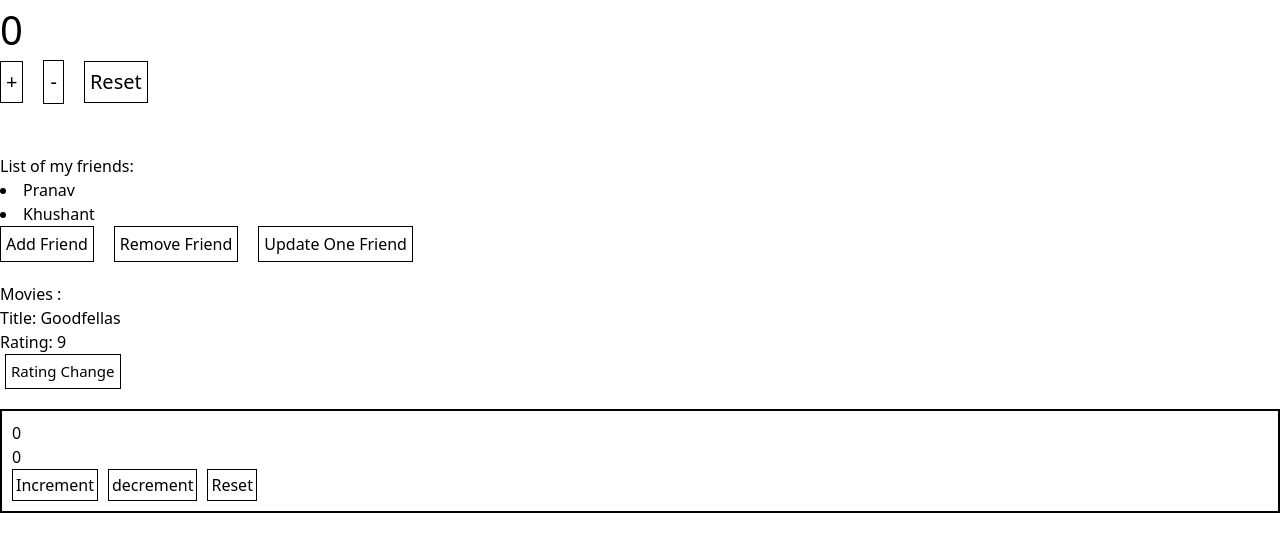
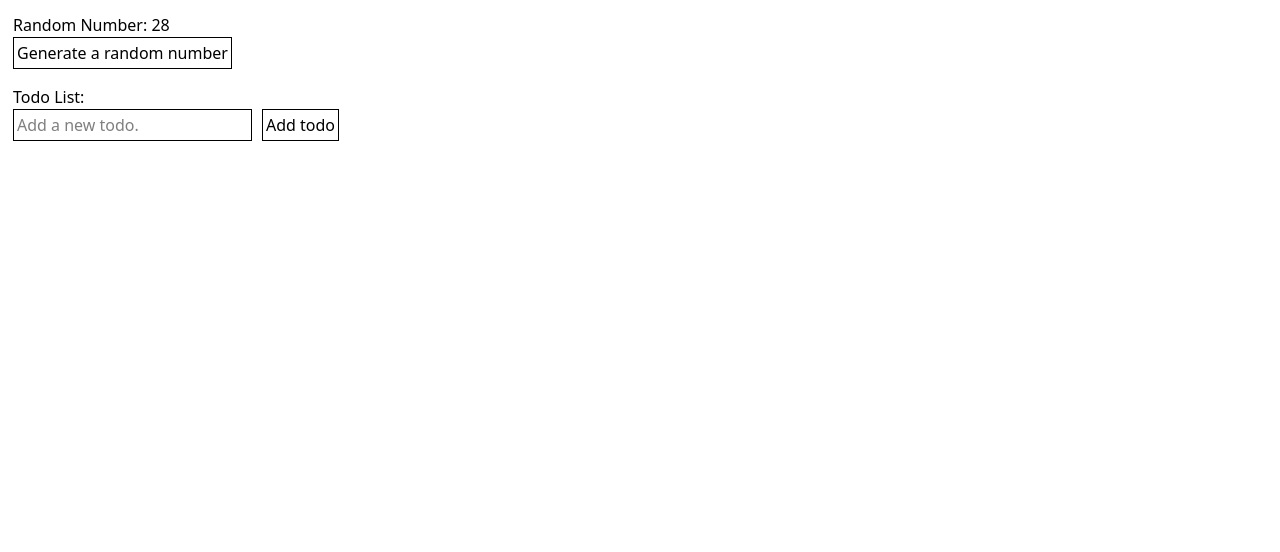
Before and after one commit to AtashiHatake/learning-react, a React (Vite) app: page / in a window 1280 px wide. Shown: the top 552 px of the page. Built offline with nearby package versions, Linux system fonts and the light colour scheme.

Commit message:
learning React state and hooks made a few projects like counter, handling arrays and objects in state and sharing state between components in react js

```diff
--- a/src/App.jsx
+++ b/src/App.jsx
@@ -17,13 +17,14 @@ import StylingCard from "./components/StylingCard";
 import State from "./components/State";
 import MoviesState from "./components/MoviesState";
 import ShareState from "./components/ShareState";
+import ExampleOne from "./components/ExampleOne";
+import TodoList from "./components/TodoList";
 
 
 const App = () => {
     return <div>
-        <State />
-        <MoviesState />
-        <ShareState />
+        <ExampleOne />
+        <TodoList />
         {/*
         <Greetings />
         <ProductInfo />
@@ -52,6 +53,9 @@ const App = () => {
         <br />
         <CondRenderUserStatus />
         <StylingCard />
+        <State />
+        <MoviesState />
+        <ShareState />
         */}
         {/* <JSXRules/> */}
     </div>
@@ -61,4 +65,4 @@ export default App;
 
 // JSX we need to use className not class like we use in HTML.
 // for lists we generally use loops or map
-// stopped at 2:10:03
+// stopped at 2:25:00
--- /dev/null
+++ b/src/components/ExampleOne.jsx
@@ -0,0 +1,25 @@
+import { useState } from "react";
+
+const ExampleOne = () => {
+  const [randomNumber, setrandomNumber] = useState(() => {
+    return Math.floor(Math.random() * 100);
+  });
+
+  const randNo = () => {
+    const newNumber = Math.floor(Math.random() * 100);
+    setrandomNumber(newNumber);
+  }
+
+  return (
+    <div style={{ margin:"10px", padding:"3px" }}>
+       <h1>Random Number: {randomNumber}</h1>
+       <button style={{ border:"1px solid black", padding:"3px" }}  onClick={randNo} >Generate a random number</button>
+    </div>
+  )
+}
+
+export default ExampleOne;
+
+/*
+Paasing  a function as a State in Hooks
+*/
--- /dev/null
+++ b/src/components/TodoList.jsx
@@ -0,0 +1,39 @@
+import { useState } from "react";
+
+const TodoList = () => {
+  const [Todo, setTodo] = useState([]);
+  const [Input, setInput] = useState('');
+
+  const handleSubmit = (e) => {
+    e.preventDefault();
+    if(Input.trim()){
+        setTodo([...Todo, Input]);
+        setInput('');
+    }
+  }
+
+  const handleChange = (e) => {
+    setInput(e.target.value);
+  }
+
+  return (
+    <div style={{ margin:"10px", padding:"3px" }} >
+        <h1>Todo List: </h1>
+
+        <form onSubmit={handleSubmit}>
+            <input style={{ border:"1px solid black", padding:"3px" }}  onClick type="text" value={Input} placeholder="Add a new todo." onChange={handleChange}/>
+
+
+            <button style={{ border:"1px solid black", padding:"3px", marginLeft:"10px" }}  onClick type="submit" >Add todo</button>
+        </form>
+
+        <ul>
+            {Todo.map((todo, index) => (
+                <li key = {index}>{todo}</li>
+            ))}
+        </ul>
+    </div>
+  )
+}
+
+export default TodoList
```
